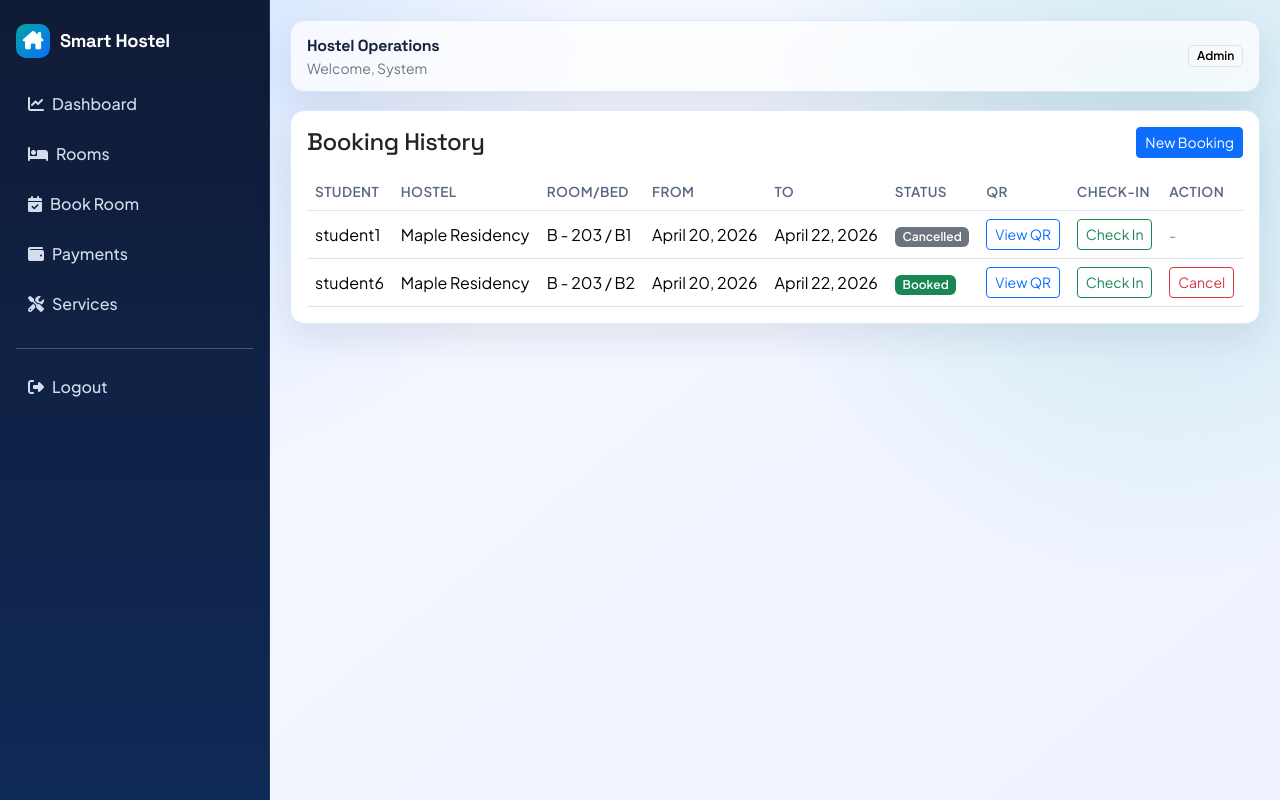
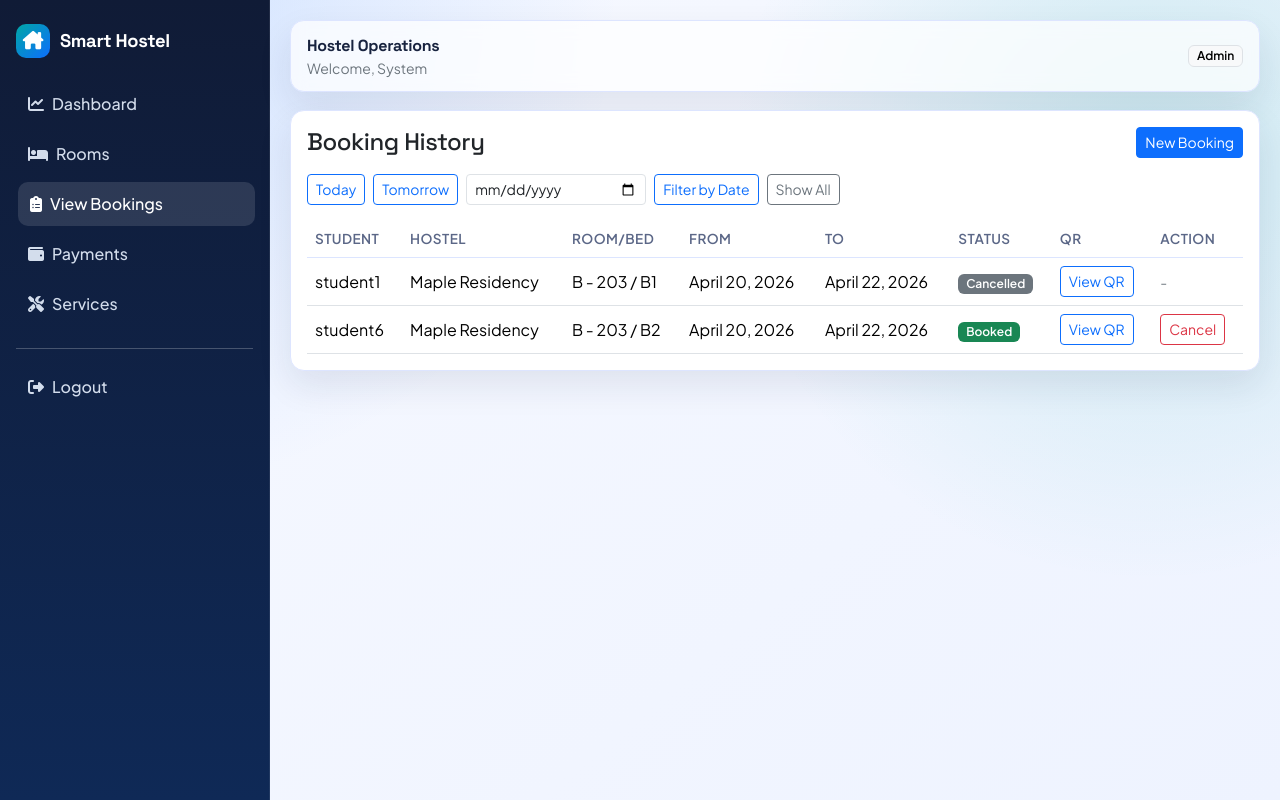
Before and after one commit to Jashdotcom/SHMS, a Django app: page /bookings/history in a window 1280 px wide. Run offline with Django 5.2, Linux system fonts and the light colour scheme; a user stored in the database is signed in; data comes from the database, SQL or seed files in the repository; both versions use the stored data as it was after the commit.

Commit message:
Remove check-in column from booking history to simplify admin interface

```diff
--- a/bookings/views.py
+++ b/bookings/views.py
@@ -1,8 +1,9 @@
-from datetime import date
+from datetime import date, timedelta
 
 from django.contrib import messages
 from django.contrib.auth.decorators import login_required
 from django.db import transaction
+from django.http import HttpResponseForbidden
 from django.utils import timezone
 from django.shortcuts import get_object_or_404, redirect, render
 
@@ -15,6 +16,9 @@ from .models import Booking
 
 @login_required
 def book_room_view(request):
+	if request.user.role != User.ROLE_STUDENT:
+		return HttpResponseForbidden("Admins cannot book rooms")
+
 	rooms = Room.objects.all().prefetch_related("beds").order_by("room_number")
 
 	if request.method == "POST":
@@ -36,11 +40,29 @@ def book_room_view(request):
 
 @login_required
 def booking_history_view(request):
+	if request.user.role != User.ROLE_ADMIN:
+		return HttpResponseForbidden("Access denied")
+
 	bookings = Booking.objects.select_related("user", "room", "bed", "room__hostel")
-	if request.user.role != User.ROLE_ADMIN and not request.user.is_staff:
-		bookings = bookings.filter(user=request.user)
+	is_admin = True
+	filter_type = ""
+	selected_date = ""
+	filter_type = request.GET.get("filter") or ""
+	selected_date = request.GET.get("date") or ""
+	if filter_type == "today":
+		bookings = bookings.filter(start_date=date.today())
+	elif filter_type == "tomorrow":
+		bookings = bookings.filter(start_date=date.today() + timedelta(days=1))
+	elif filter_type == "custom" and selected_date:
+		bookings = bookings.filter(start_date=selected_date)
 
-	return render(request, "bookings/history.html", {"bookings": bookings})
+	context = {
+		"bookings": bookings,
+		"active_filter": filter_type,
+		"selected_date": selected_date,
+		"is_admin": is_admin,
+	}
+	return render(request, "bookings/history.html", context)
 
 
 @login_required
--- a/templates/base.html
+++ b/templates/base.html
@@ -24,7 +24,12 @@
         <nav class="nav flex-column">
             <a class="nav-link" href="{% url 'accounts:dashboard' %}"><i class="fa-solid fa-chart-line me-2"></i>Dashboard</a>
             <a class="nav-link" href="{% url 'hostel:rooms' %}"><i class="fa-solid fa-bed me-2"></i>Rooms</a>
+            {% if user.is_authenticated and user.role == "student" %}
             <a class="nav-link" href="{% url 'bookings:book_room' %}"><i class="fa-solid fa-calendar-check me-2"></i>Book Room</a>
+            {% endif %}
+            {% if user.is_authenticated and user.role == "admin" %}
+            <a class="nav-link" href="{% url 'bookings:history' %}"><i class="fa-solid fa-clipboard-list me-2"></i>View Bookings</a>
+            {% endif %}
             <a class="nav-link" href="{% url 'payments:list' %}"><i class="fa-solid fa-wallet me-2"></i>Payments</a>
             <a class="nav-link" href="{% url 'services:list' %}"><i class="fa-solid fa-screwdriver-wrench me-2"></i>Services</a>
         </nav>
--- a/templates/bookings/history.html
+++ b/templates/bookings/history.html
@@ -9,6 +9,15 @@
             <h4 class="mb-0">Booking History</h4>
             <a href="{% url 'bookings:book_room' %}" class="btn btn-sm btn-primary">New Booking</a>
         </div>
+        {% if is_admin %}
+        <form method="get" class="d-flex flex-wrap gap-2 align-items-center mb-3">
+            <button type="submit" name="filter" value="today" class="btn btn-sm {% if active_filter == 'today' %}btn-primary{% else %}btn-outline-primary{% endif %}">Today</button>
+            <button type="submit" name="filter" value="tomorrow" class="btn btn-sm {% if active_filter == 'tomorrow' %}btn-primary{% else %}btn-outline-primary{% endif %}">Tomorrow</button>
+            <input type="date" name="date" value="{{ selected_date }}" class="form-control form-control-sm" style="max-width: 180px;">
+            <button type="submit" name="filter" value="custom" class="btn btn-sm {% if active_filter == 'custom' %}btn-primary{% else %}btn-outline-primary{% endif %}">Filter by Date</button>
+            <a href="{% url 'bookings:history' %}" class="btn btn-sm btn-outline-secondary">Show All</a>
+        </form>
+        {% endif %}
         <div class="table-responsive">
             <table class="table align-middle mb-0">
                 <thead>
@@ -20,7 +29,6 @@
                     <th>To</th>
                     <th>Status</th>
                     <th>QR</th>
-                    <th>Check-in</th>
                     <th>Action</th>
                 </tr>
                 </thead>
@@ -45,13 +53,6 @@
                         <a href="{% url 'bookings:qr' booking.id %}" class="btn btn-sm btn-outline-primary">View QR</a>
                     </td>
                     <td>
-                        {% if booking.check_in_at %}
-                        <span class="badge text-bg-success">{{ booking.check_in_at|date:"Y-m-d H:i" }}</span>
-                        {% else %}
-                        <a href="{% url 'bookings:check_in' booking.id %}" class="btn btn-sm btn-outline-success">Check In</a>
-                        {% endif %}
-                    </td>
-                    <td>
                         {% if booking.status == "booked" %}
                         <a href="{% url 'bookings:cancel' booking.id %}" class="btn btn-sm btn-outline-danger">Cancel</a>
                         {% else %}
@@ -60,7 +61,7 @@
                     </td>
                 </tr>
                 {% empty %}
-                <tr><td colspan="9" class="text-center text-secondary py-4">No bookings found.</td></tr>
+                <tr><td colspan="8" class="text-center text-secondary py-4">No bookings found.</td></tr>
                 {% endfor %}
                 </tbody>
             </table>
```
Also changed, not shown: db.sqlite3, media/bookings/qr_codes/booking_16.png (added), media/bookings/qr_codes/booking_17.png (added).
